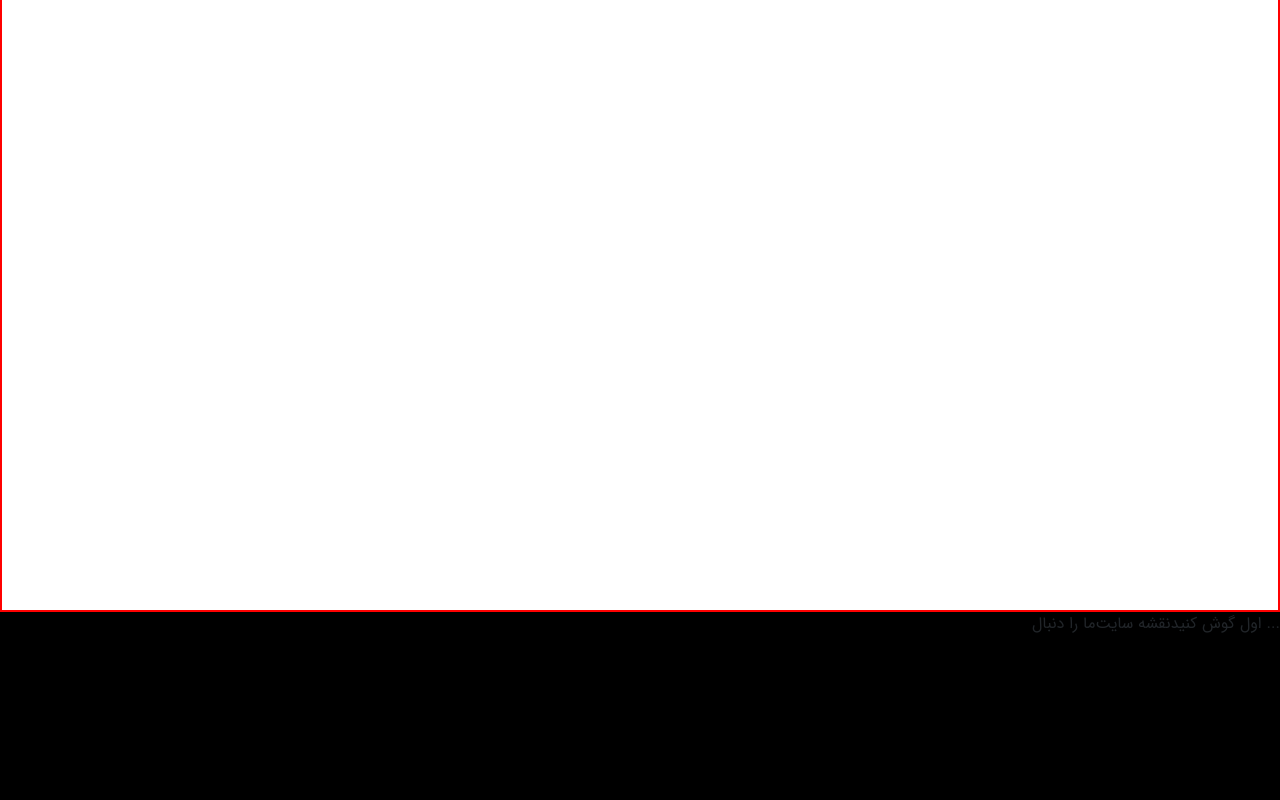
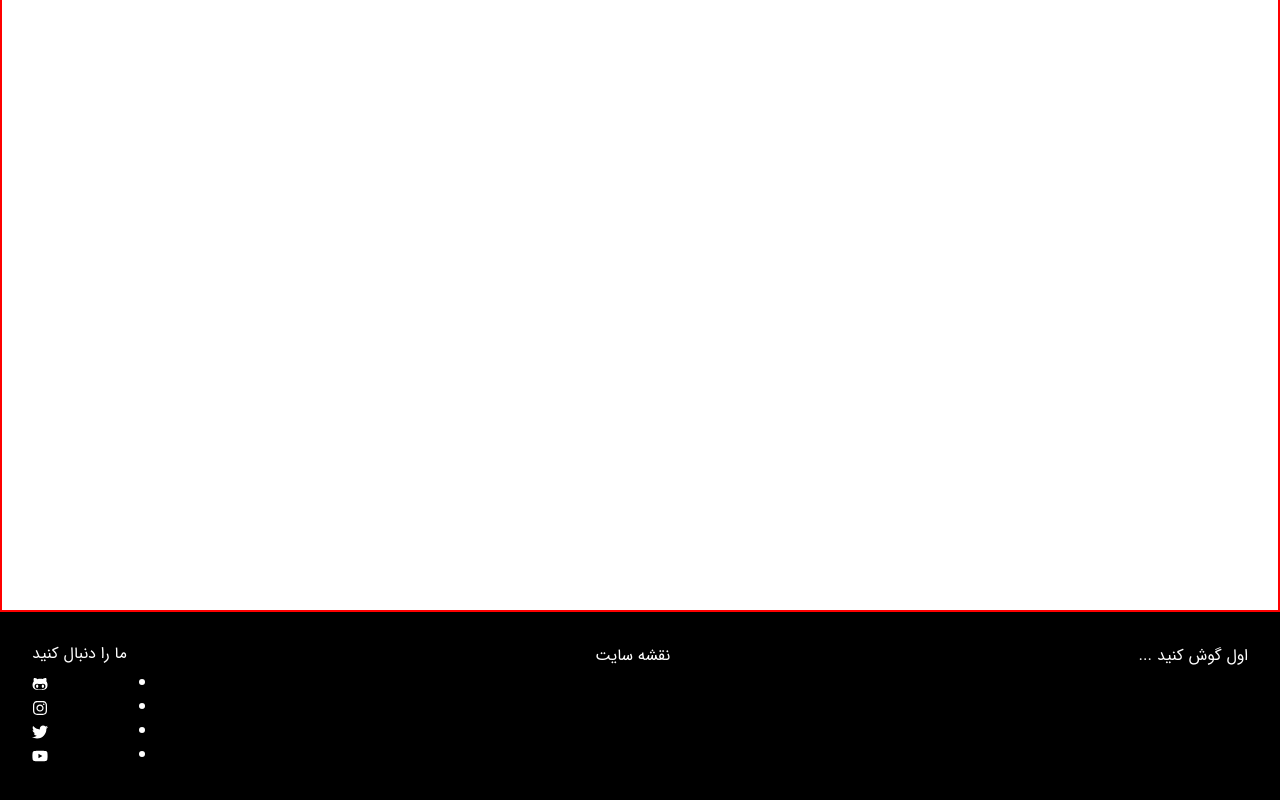
Before and after one commit to hamed-zeidabadi/skullcandy, a React (Create React App) app: page / in a window 1280 px wide. Shown: the part 817-1617 px from the top of the page. Built offline with nearby package versions, Linux system fonts and the light colour scheme.

Commit message:
add icons in footer

```diff
--- a/src/Components/Footer.jsx
+++ b/src/Components/Footer.jsx
@@ -1,12 +1,38 @@
 import React from "react";
+import { FaGithubAlt, FaInstagram, FaTwitter ,FaYoutube } from "react-icons/fa";
+
 const Footer = () => {
   return (
     <>
      <footer className='footer'>
       <section className='footer_container'>
-        <div className='footer_container_sign_up'>... اول گوش کنید</div>
+
+        <div className='footer_container_sign_up'>اول گوش کنید ...</div>
+
         <div className='footer_container_info'> نقشه سایت</div>
-        <div className='footer_container_social_media_icons'> ما را دنبال</div>
+
+        <div className='footer_container_social_media'>
+
+          <h6>ما را دنبال کنید</h6>
+
+          <nav className="footer_container_social_media_icons'">
+              <ul>
+                <li>
+                  <FaGithubAlt />
+                </li>
+                <li>
+                  <FaInstagram />
+                </li>
+                <li>
+                  <FaTwitter />
+                </li>
+                <li>
+                  <FaYoutube />
+                </li>
+              </ul>
+            </nav>
+
+        </div>
 
       </section>
      </footer>
--- a/src/Scss/Footer.scss
+++ b/src/Scss/Footer.scss
@@ -9,6 +9,9 @@
 
   height: 45vh;
   display: flex;
-
+  color: #fff;
+  display: flex;
+  justify-content: space-between;
+  padding: 2em;
 
 }
```
